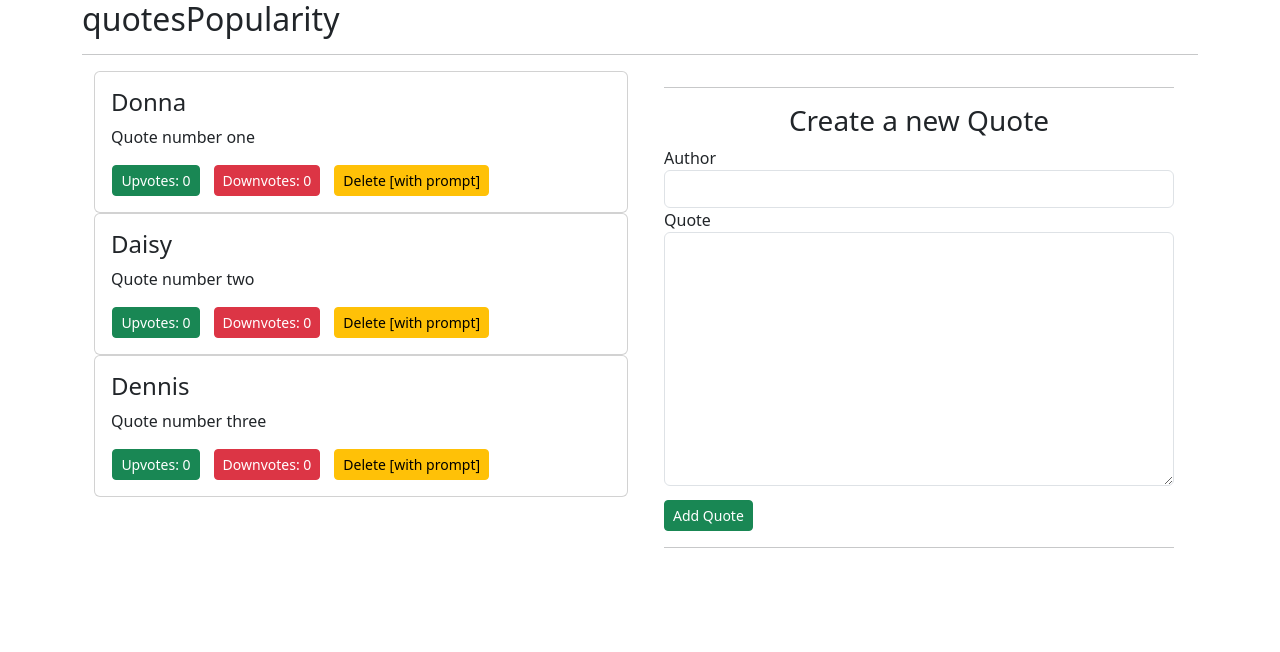
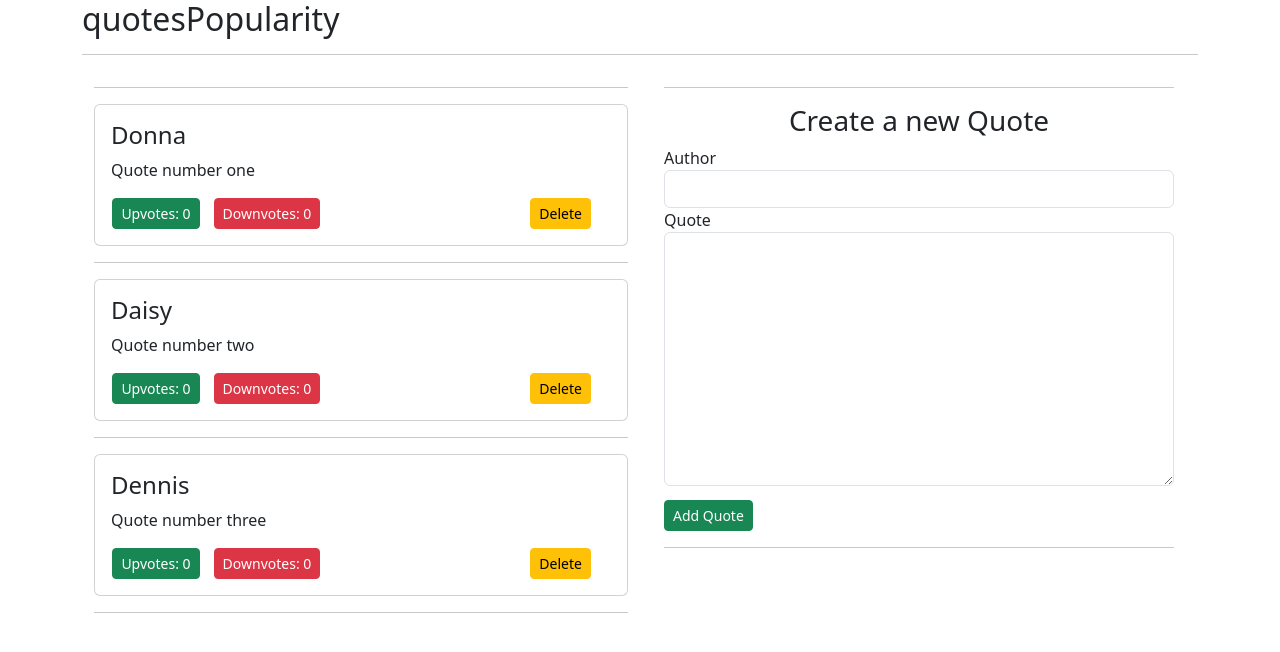
Before and after one commit to wdmuthiora/week1-Angular, an Angular app in the folder quotesPopularity/: page / in a window 1280 px wide. Shown: the top 652 px of the page. Built offline with nearby package versions, Linux system fonts and the light colour scheme.

Commit message:
Import FormsModule in App.module.ts, in order to interact with Quote Form component.

```diff
--- a/quotesPopularity/src/app/quote-detailed/quote-detailed.component.html
+++ b/quotesPopularity/src/app/quote-detailed/quote-detailed.component.html
@@ -12,8 +12,9 @@
       {{quote.downVote}}
     </button>
 
-    <button class='btn btn-sm btn-warning' style='margin-left:1em;' (click)="deleteQuote(true)">
-      Delete [with prompt]
+    <button class='btn btn-sm btn-warning' style='margin-left:15em' (click)="deleteQuote(true)">
+      Delete
     </button>
   </div>
 </div>
+<hr>
--- a/quotesPopularity/src/app/quotes/quotes.component.html
+++ b/quotesPopularity/src/app/quotes/quotes.component.html
@@ -1,6 +1,7 @@
 <div class="container-fluid">
   <div class="row">
     <div class="col-md-6">
+      <hr>
       <div *ngFor="let quote of quotes; let i=index">
         <app-quote-detailed [quote]="quote" (toUpvote)="upVote(i)" (toDownvote)="downVote(i)" (toDelete)="delete(i)"></app-quote-detailed>
       </div>
```
Also changed, not shown: quotesPopularity/src/app/app.module.ts (+5 -7 lines).
